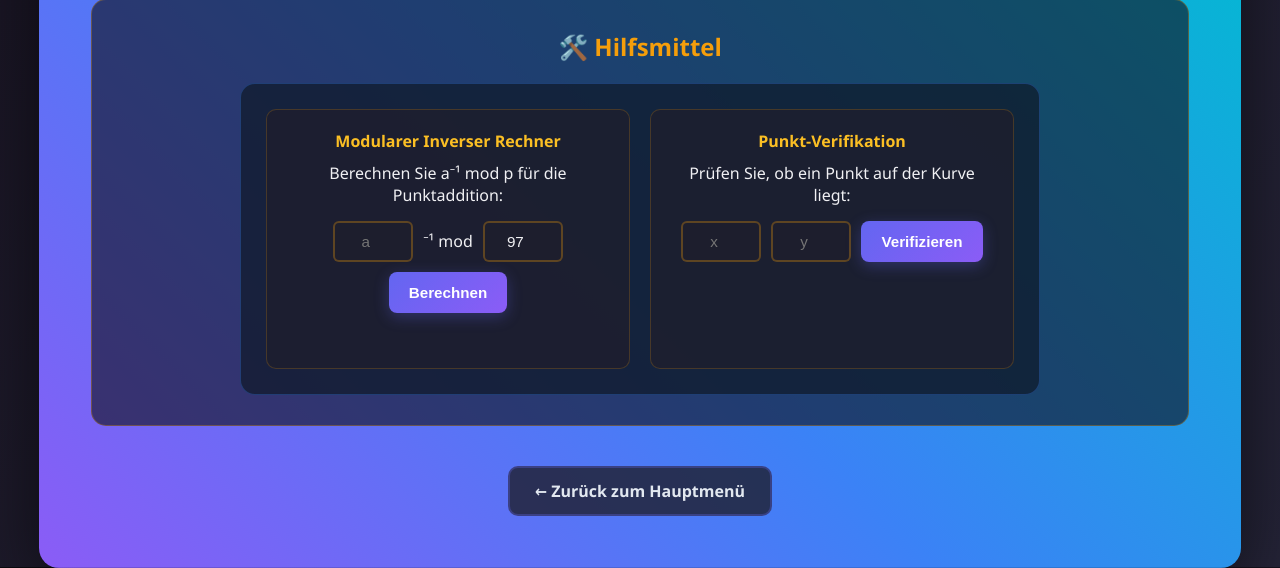
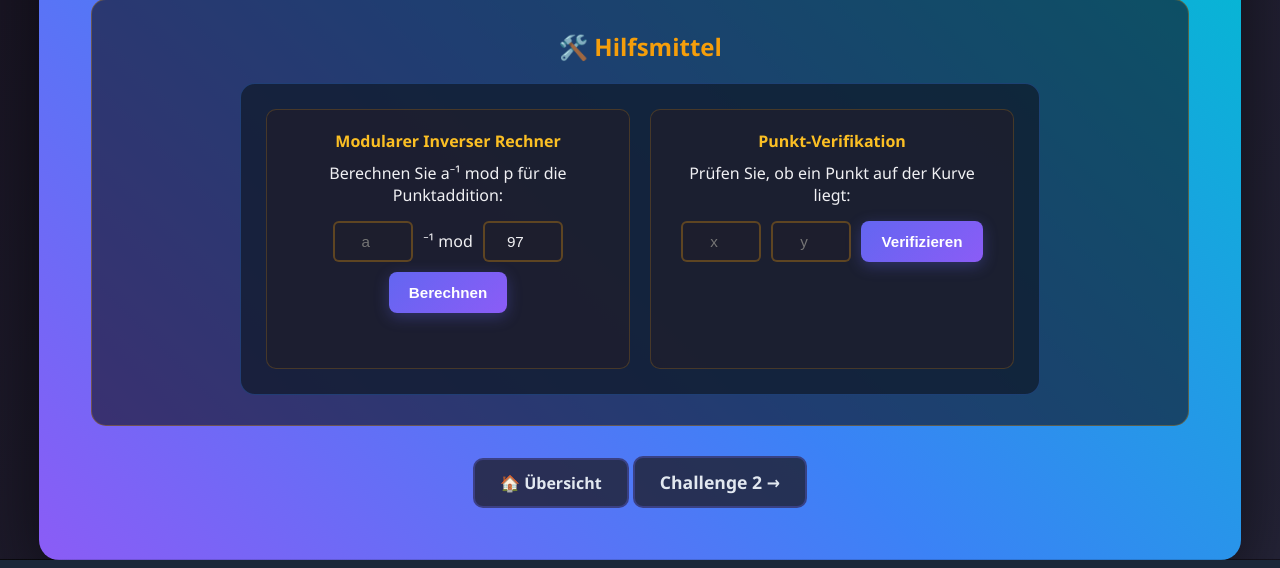
Before and after one commit to crnnr/SS25-Kryptologie2, a Flask app: page /challenge1 in a window 1280 px wide. Shown: the part 1826-2394 px from the top of the page. Run offline with Flask 3, Linux system fonts and the light colour scheme.

Commit message:
adjust navigation in challenge1 and 2

```diff
--- a/curveball-ctf/webserver/templates/challenge1.html
+++ b/curveball-ctf/webserver/templates/challenge1.html
@@ -320,8 +320,9 @@
       </div>
 
       <!-- Navigation -->
-      <div class="navigation">
-        <a href="/" class="nav-btn">← Zurück zum Hauptmenü</a>
+      <div class="navigation-section">
+        <a href="/" class="nav-btn home-btn">🏠 Übersicht</a>
+        <a href="/challenge2" class="nav-btn next-btn">Challenge 2 →</a>
       </div>
     </div>
 
--- a/curveball-ctf/webserver/templates/challenge2.html
+++ b/curveball-ctf/webserver/templates/challenge2.html
@@ -225,7 +225,8 @@
 
       <!-- Navigation -->
       <div class="navigation-section">
-        <a href="/" class="nav-btn back-btn">← Zurück zur Übersicht</a>
+        <a href="/challenge1" class="nav-btn back-btn">← Challenge 1</a>
+        <a href="/" class="nav-btn home-btn">🏠 Übersicht</a>
         <a href="/challenge3" class="nav-btn next-btn">Challenge 3 →</a>
       </div>
     </div>
```
